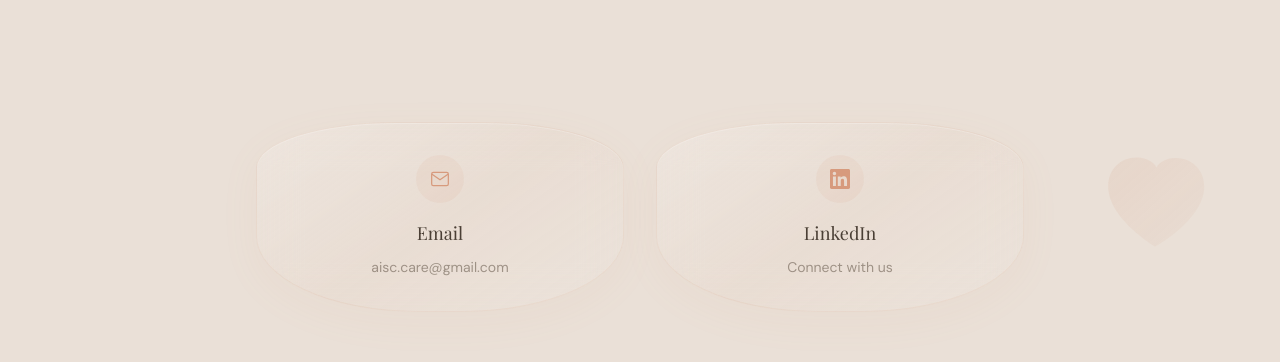
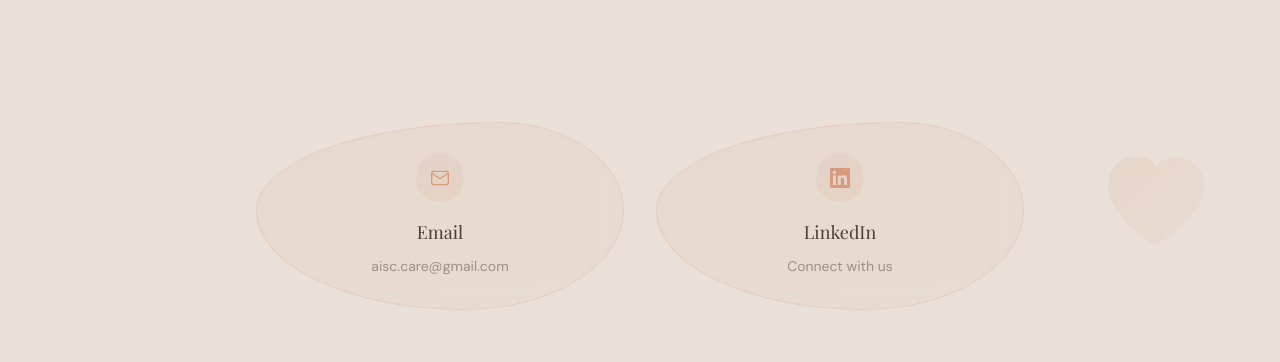
Before and after one commit to Autoimmune-Support-Club-AISC/website, a Next.js app: page /contact in a window 1280 px wide. Shown: the part 1140-1502 px from the top of the page. Built offline with nearby package versions, Linux system fonts and the light colour scheme; a web font is replaced by a local one.

Commit message:
Update contact cards with wobbly organic styling

```diff
--- a/src/app/contact/page.tsx
+++ b/src/app/contact/page.tsx
@@ -331,9 +331,11 @@ export default function ContactPage() {
               whileInView={{ opacity: 1, y: 0 }}
               viewport={{ once: true }}
               transition={{ duration: 0.8 }}
-              className="glass-card-organic p-8 text-center"
+              whileHover={{ y: -8, transition: { duration: 0.4 } }}
+              className="relative p-8 text-center group cursor-hover"
             >
-              <div className="w-12 h-12 rounded-full bg-blush/10 flex items-center justify-center mx-auto mb-4">
+              <div className="absolute inset-0 bg-gradient-to-br from-blush/10 to-taupe/10 border border-blush/20 backdrop-blur-md -z-10 animate-blob group-hover:bg-blush/15 group-hover:shadow-[0_20px_60px_rgba(215,154,125,0.15)] transition-all duration-500" />
+              <div className="w-12 h-12 rounded-full bg-blush/10 flex items-center justify-center mx-auto mb-4 text-blush/70 group-hover:text-blush transition-colors duration-500">
                 <svg
                   width="20"
                   height="20"
@@ -360,9 +362,11 @@ export default function ContactPage() {
               whileInView={{ opacity: 1, y: 0 }}
               viewport={{ once: true }}
               transition={{ duration: 0.8, delay: 0.15 }}
-              className="glass-card-organic p-8 text-center"
+              whileHover={{ y: -8, transition: { duration: 0.4 } }}
+              className="relative p-8 text-center group cursor-hover"
             >
-              <div className="w-12 h-12 rounded-full bg-blush/10 flex items-center justify-center mx-auto mb-4">
+              <div className="absolute inset-0 bg-gradient-to-br from-blush/10 to-taupe/10 border border-blush/20 backdrop-blur-md -z-10 animate-blob group-hover:bg-blush/15 group-hover:shadow-[0_20px_60px_rgba(215,154,125,0.15)] transition-all duration-500" />
+              <div className="w-12 h-12 rounded-full bg-blush/10 flex items-center justify-center mx-auto mb-4 text-blush/70 group-hover:text-blush transition-colors duration-500">
                 <svg
                   width="20"
                   height="20"
```
